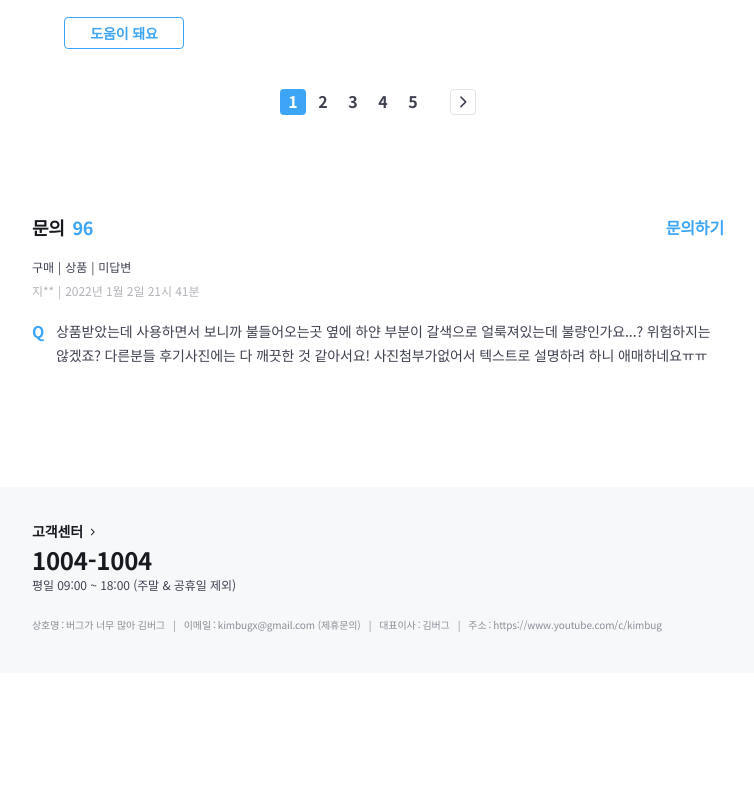
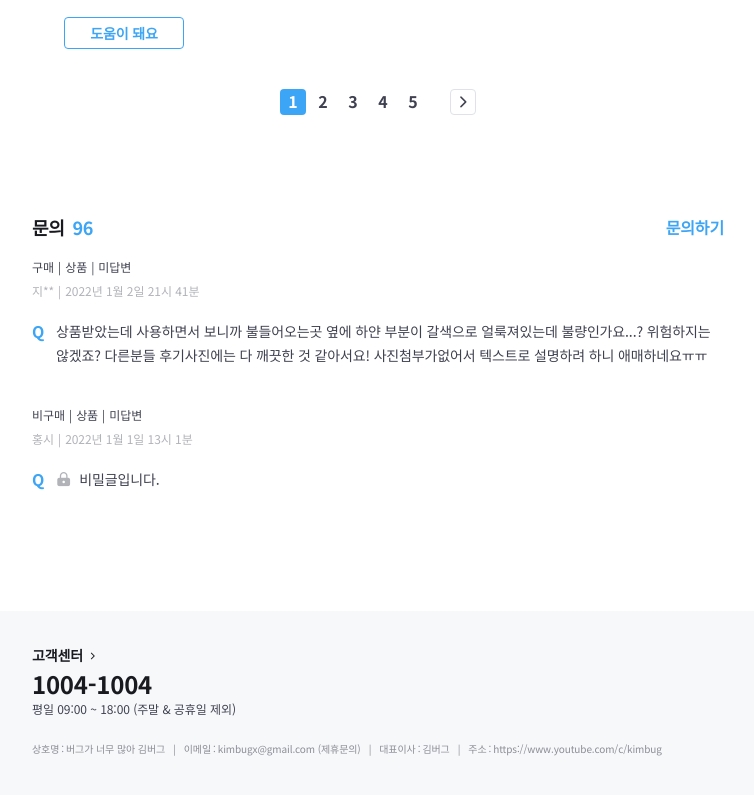
Before and after one commit to hyeminem-Jo/Friendog, a website: page index.html in a window 1280 px wide. Shown: the part 10651-11446 px from the top of the page, without its empty margins (48-802 px from the left). Before the commit the page ends 11324 px from the top, so only its background shows below. Drawn offline with nearby package versions, Linux system fonts and the light colour scheme; files that its build step writes are made by us from their sources; files whose address does not match are found by name.

Commit message:
🚧 Handle private inquiry

```diff
--- a/index.html
+++ b/index.html
@@ -887,6 +887,38 @@
                     </div>
                   </article>
                 </li>
+                <!-- NOTE: 비밀 글일 경우 -->
+                <li class="inquiry-item">
+                  <article class="inquiry-card">
+                    <header class="inquiry-card-header">
+                      <h3 class="visually-hidden">지** 님이 남기신 문의</h3>
+                      <dl class="detail">
+                        <!-- 스크린리더기에서 "구매여부: 구매" 라 읽어줌 => 좀 더 정확한 정보전달 -->
+                        <dt class="visually-hidden">구매 여부</dt>
+                        <dd>비구매</dd>
+                        <dt class="visually-hidden">문의 유형</dt>
+                        <dd>상품</dd>
+                        <dt class="visually-hidden">답변 여부</dt>
+                        <dd>미답변</dd>
+                      </dl>
+                      <div class="misc">
+                        <strong>홍시</strong>
+                        <time datetime="2022-01-01 13:01">
+                          2022년 1월 1일 13시 1분
+                        </time>
+                      </div>
+                    </header>
+                    <div class="inquiry-card-body">
+                      <div class="question-content">
+                        <span aria-label="문의 내용">Q</span>
+                        <p>
+                          <i class="ic-lock" aria-hidden></i>
+                          비밀글입니다.
+                        </p>
+                      </div>
+                    </div>
+                  </article>
+                </li>
               </ol>
             </div>
           </section>
--- a/styles/components/_inquiry-card.scss
+++ b/styles/components/_inquiry-card.scss
@@ -53,7 +53,14 @@
     }
 
     p {
+      @include flexbox(start);
       color: $primary;
+
+      i {
+        margin-right: 8px;
+        font-size: 16px;
+        color: $tertiary;
+      }
     }
   }
 
```
